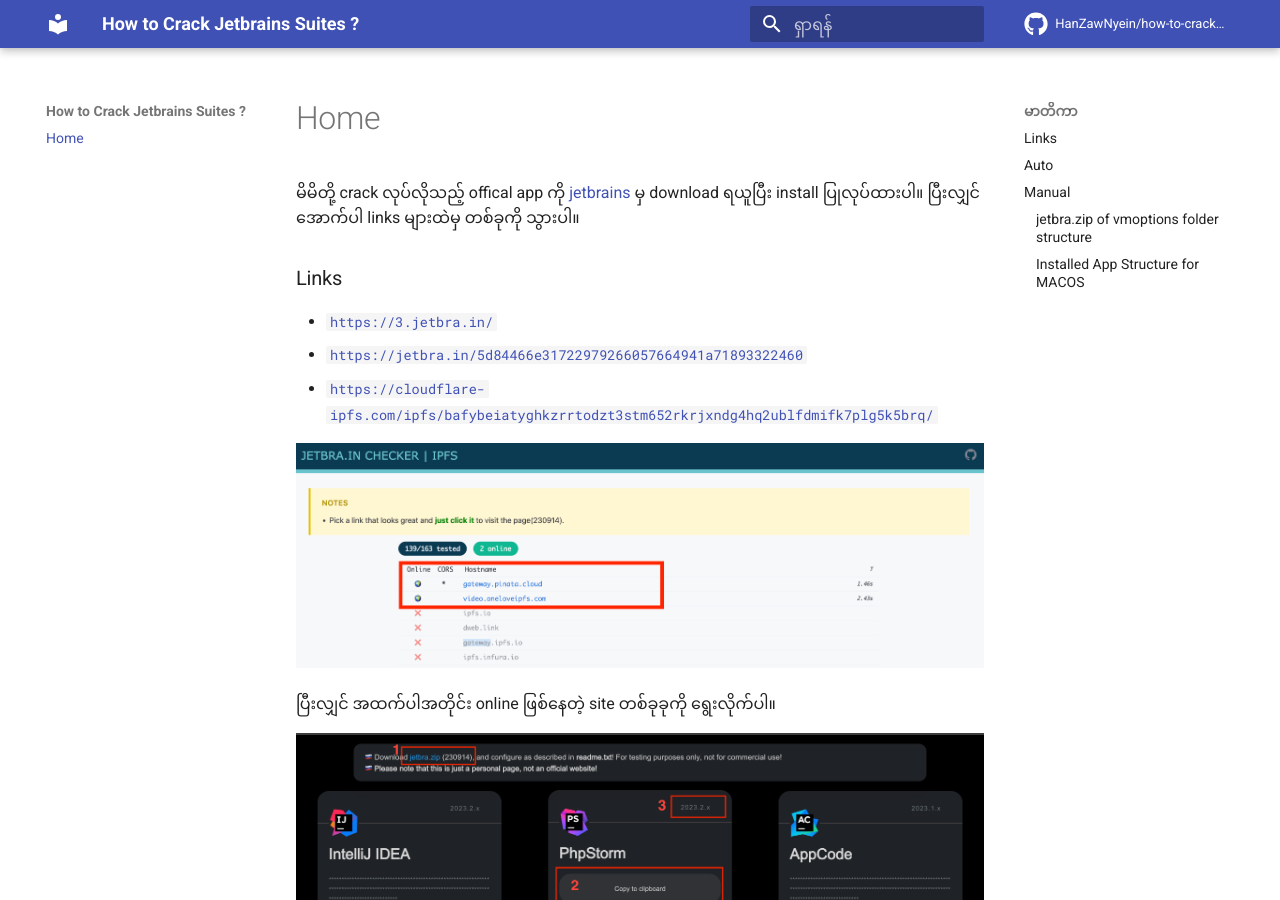
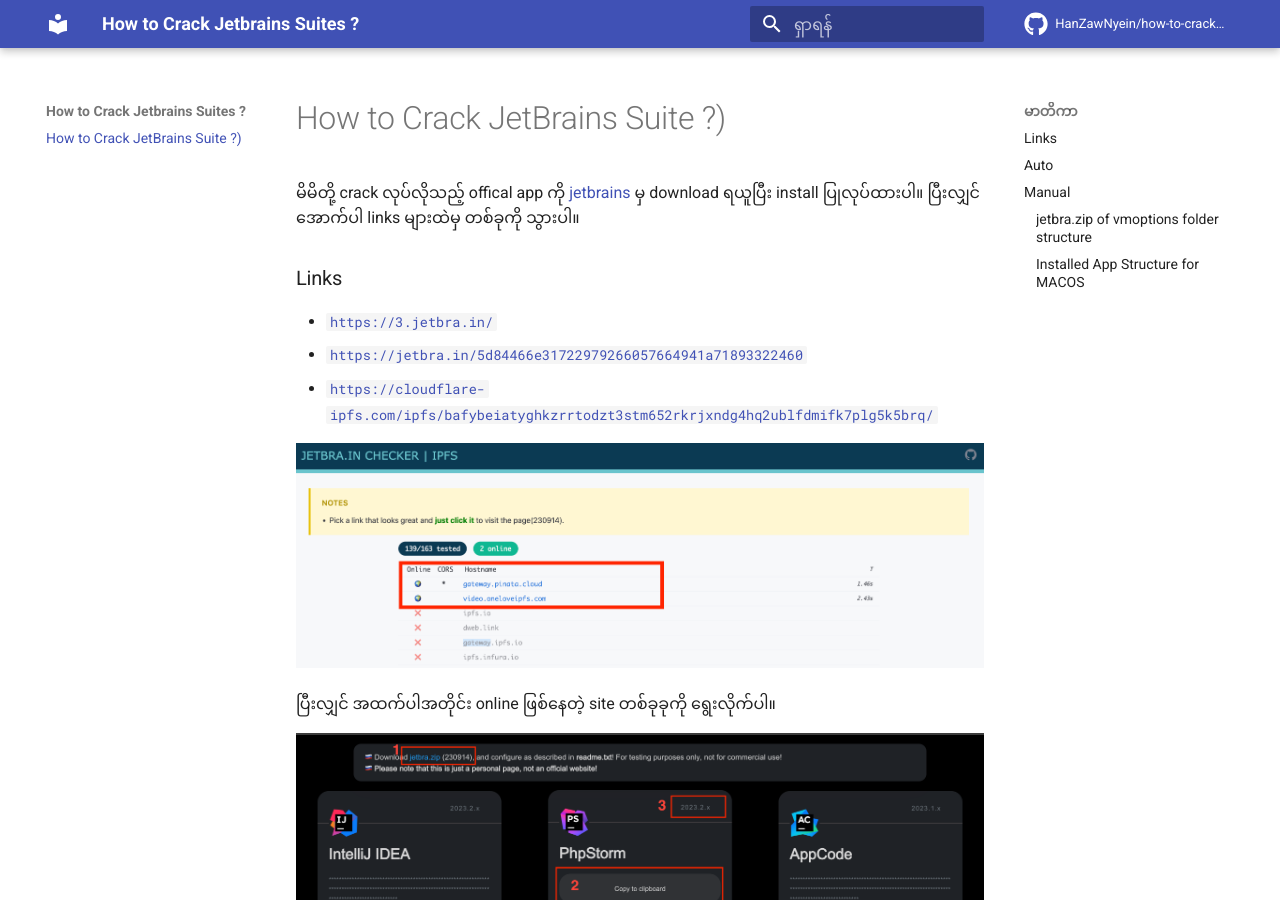
Before and after one commit to HanZawNyein/how-to-crack-jetbrains-suite, an MkDocs documentation site: the page built from docs/index.md, in a window 1280 px wide and 900 px high. Built offline with MkDocs 1.6.1 and Material for MkDocs 9.7.7, drawn with Linux system fonts in a browser that asks for light colours; comment, search, counter and statistics services are not loaded.

Commit message:
[add] title

```diff
--- a/docs/index.md
+++ b/docs/index.md
@@ -1,4 +1,4 @@
-[//]: # (# How to Crack JetBrains Suite ?)
+# How to Crack JetBrains Suite ?)
 မိမိတို့ crack လုပ်လိုသည့် offical app ကို [jetbrains](https://www.jetbrains.com/) မှ download ရယူပြီး install ပြုလုပ်ထားပါ။
 ပြီးလျှင် အောက်ပါ links များထဲမှ တစ်ခုကို သွားပါ။
 
```
